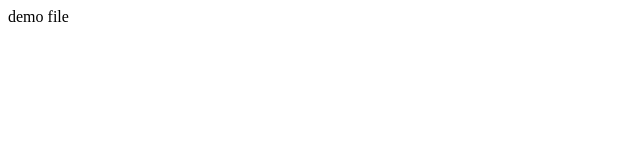
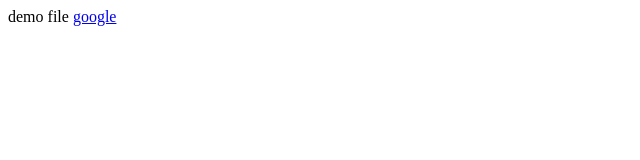
Before and after one commit to Abram0vAA/demo, a plain HTML site: page index.html in a window 1280 px wide. Shown: the full height of the page, 0-640 px from the left. Drawn offline with Linux system fonts and the light colour scheme.

Commit message:
add google

```diff
--- a/index.html
+++ b/index.html
@@ -8,5 +8,6 @@
 </head>
 <body>
     demo file
+    <a href="gooogle.com">google</a>
 </body>
 </html>
```
